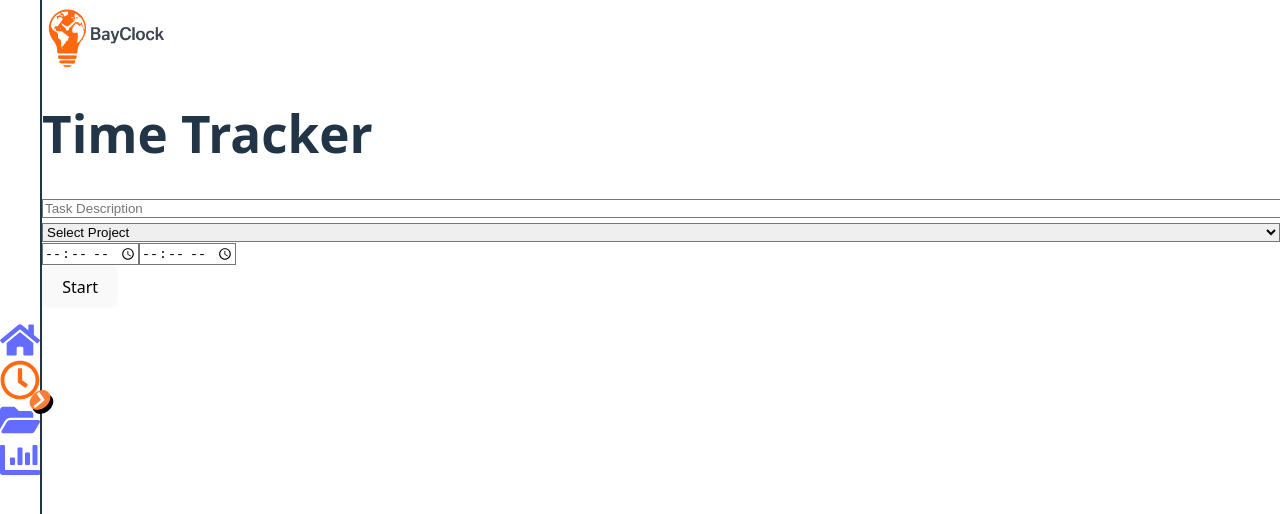
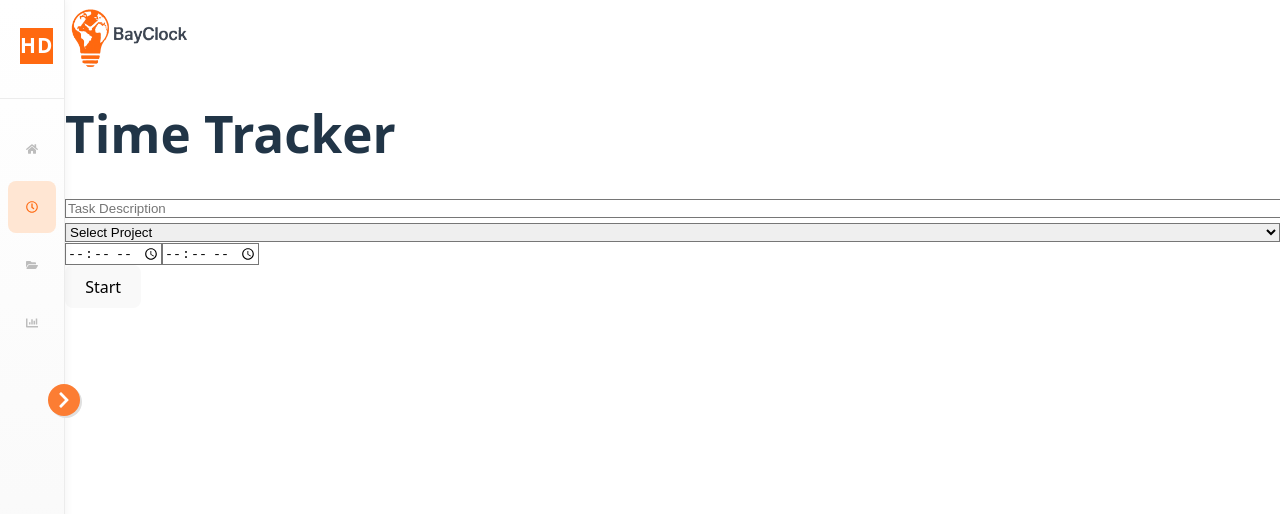
Before and after one commit to c7harry/BayClock, a React (Vite) app in the folder BayClock/: page /tracker in a window 1280 px wide. Shown: the top 514 px of the page. Built offline with nearby package versions, Linux system fonts and the light colour scheme.

Commit message:
finished sidebar

```diff
--- a/BayClock/src/components/Sidebar.jsx
+++ b/BayClock/src/components/Sidebar.jsx
@@ -7,22 +7,19 @@ export default function Sidebar() {
   const [open, setOpen] = useState(false);
 
   return (
-    <div
-      className={`relative card bg-gradient-to-b from-orange-50 via-white to-orange-100 p-5 shadow-lg border-r-2 border-orange-200 rounded-md min-h-screen flex flex-col items-center transition-all duration-300 ${
-        open ? "w-72" : "w-20"
-      }`}
-    >
-      {/* Custom Drawer Toggle Button */}
+    <StyledSidebar open={open}>
+      {/* Drawer Toggle Button */}
       <StyledWrapper>
         <button
-          className="cta absolute left-full top-1/2 -translate-y-1/2 z-10"
-          style={{ width: "20px", height: "20px", padding: 0, marginLeft: "-10px" }}
+          className="cta"
+          style={{
+            left: open ? "calc(100% - 16px)" : "calc(100% - 16px)",
+            top: "50%",
+            transform: "translateY(-50%)",
+          }}
           onClick={() => setOpen((o) => !o)}
           aria-label={open ? "Collapse sidebar" : "Expand sidebar"}
         >
-          <span className="span" style={{ fontSize: 0, padding: 0 }}>
-            {/* Hide text, only show arrow */}
-          </span>
           <span className="second">
             {open ? (
               <FaChevronLeft size={18} color="#fff" />
@@ -32,79 +29,160 @@ export default function Sidebar() {
           </span>
         </button>
       </StyledWrapper>
-      <div className="w-full flex flex-col items-center flex-1 justify-center gap-8">
+      <div className="sidebar-content">
+        <div className="logo-area">
+          <span className="logo-square">HD</span>
+          {open && <span className="logo-text">Username</span>}
+        </div>
+        <nav className="nav-links">
           <NavLink
             to="/dashboard"
             className={({ isActive }) =>
-            `flex items-center justify-center ${open ? "gap-4" : ""} px-3 py-2 my-2 group font-semibold rounded-full bg-cover transition-all ease-linear
-            hover:bg-orange-100 hover:shadow-inner focus:bg-gradient-to-r from-orange-400 to-orange-600 focus:text-white
-            ${isActive ? "bg-orange-100 text-[#ff6910] shadow" : "text-gray-700"}`
+              `nav-link ${isActive ? "active" : ""} ${open ? "open" : ""}`
             }
           >
-          <span className="pr-4 flex items-center justify-center">
-            <FaHome size={40} className="group-focus:text-white group-hover:text-[#ff6910] transition-colors" />
-          </span>
-          {open && <span className="text-lg">Dashboard</span>}
+            <FaHome size={open ? 24 : 32} />
+            {open && <span>Dashboard</span>}
           </NavLink>
           <NavLink
             to="/tracker"
             className={({ isActive }) =>
-            `flex items-center justify-center ${open ? "gap-4" : ""} px-3 py-2 my-2 group font-semibold rounded-full bg-cover transition-all ease-linear
-            hover:bg-orange-100 hover:shadow-inner focus:bg-gradient-to-r from-orange-400 to-orange-600 focus:text-white
-            ${isActive ? "bg-orange-100 text-[#ff6910] shadow" : "text-gray-700"}`
+              `nav-link ${isActive ? "active" : ""} ${open ? "open" : ""}`
             }
           >
-          <span className="pr-4 flex items-center justify-center">
-            <FaRegClock size={40} className="group-focus:text-white group-hover:text-[#ff6910] transition-colors" />
-          </span>
-          {open && <span className="text-lg">Time Tracker</span>}
+            <FaRegClock size={open ? 24 : 32} />
+            {open && <span>Time Tracker</span>}
           </NavLink>
           <NavLink
             to="/projects"
             className={({ isActive }) =>
-            `flex items-center justify-center ${open ? "gap-4" : ""} px-3 py-2 my-2 group font-semibold rounded-full bg-cover transition-all ease-linear
-            hover:bg-orange-100 hover:shadow-inner focus:bg-gradient-to-r from-orange-400 to-orange-600 focus:text-white
-            ${isActive ? "bg-orange-100 text-[#ff6910] shadow" : "text-gray-700"}`
+              `nav-link ${isActive ? "active" : ""} ${open ? "open" : ""}`
             }
           >
-          <span className="pr-4 flex items-center justify-center">
-            <FaFolderOpen size={40} className="group-focus:text-white group-hover:text-[#ff6910] transition-colors" />
-          </span>
-          {open && <span className="text-lg">Projects</span>}
+            <FaFolderOpen size={open ? 24 : 32} />
+            {open && <span>Projects</span>}
           </NavLink>
           <NavLink
             to="/reports"
             className={({ isActive }) =>
-            `flex items-center justify-center ${open ? "gap-4" : ""} px-3 py-2 my-2 group font-semibold rounded-full bg-cover transition-all ease-linear
-            hover:bg-orange-100 hover:shadow-inner focus:bg-gradient-to-r from-orange-400 to-orange-600 focus:text-white
-            ${isActive ? "bg-orange-100 text-[#ff6910] shadow" : "text-gray-700"}`
+              `nav-link ${isActive ? "active" : ""} ${open ? "open" : ""}`
             }
           >
-          <span className="pr-4 flex items-center justify-center">
-            <FaChartBar size={40} className="group-focus:text-white group-hover:text-[#ff6910] transition-colors" />
-          </span>
-          {open && <span className="text-lg">Reports</span>}
+            <FaChartBar size={open ? 24 : 32} />
+            {open && <span>Reports</span>}
           </NavLink>
+        </nav>
       </div>
-    </div>
+    </StyledSidebar>
   );
 }
 
+const StyledSidebar = styled.div`
+  position: relative;
+  background: linear-gradient(to bottom, #fff 0%, #f7f7f7 100%);
+  border-right: 1.5px solid #ececec;
+  min-height: 100vh;
+  width: ${({ open }) => (open ? "220px" : "64px")};
+  transition: width 0.25s cubic-bezier(.4,0,.2,1);
+  display: flex;
+  flex-direction: column;
+  align-items: stretch;
+  box-shadow: 2px 0 8px 0 rgba(0,0,0,0.04);
+  z-index: 20;
+
+  .sidebar-content {
+    display: flex;
+    flex-direction: column;
+    height: 100%;
+    flex: 1;
+    justify-content: space-between;
+    padding: 18px 0 12px 0;
+  }
+
+  .logo-area {
+    display: flex;
+    align-items: center;
+    gap: 12px;
+    padding: 0 20px 24px 20px;
+    border-bottom: 1px solid #ececec;
+    min-height: 56px;
+  }
+  .logo-square {
+    background:#ff6910;
+    font-weight: bold;
+    font-size: 1.3rem;
+    color:#ffffff;
+    width: 36px;
+    height: 36px;
+    display: flex;
+    align-items: center;
+    justify-content: center;
+    letter-spacing: 1px;
+  }
+  .logo-text {
+    font-size: 1.2rem;
+    font-weight: 600;
+    color: #222;
+    letter-spacing: 1px;
+  }
+
+  .nav-links {
+    display: flex;
+    flex-direction: column;
+    gap: 6px;
+    margin-top: 24px;
+    flex: 1;
+  }
+  .nav-link {
+    display: flex;
+    align-items: center;
+    gap: 0;
+    padding: 10px 18px;
+    border-radius: 8px;
+    color: #444;
+    font-size: 1rem;
+    font-weight: 500;
+    transition: background 0.18s, color 0.18s, gap 0.18s;
+    cursor: pointer;
+    margin: 0 8px;
+    svg {
+      margin-right: ${({ open }) => (open ? "16px" : "0")};
+      color: #bdbdbd;
+      transition: color 0.18s;
+    }
+  }
+  .nav-link.open {
+    gap: 16px;
+  }
+  .nav-link.active,
+  .nav-link:hover {
+    background: #ffe6d3;
+    color: #ff6910;
+    svg {
+      color: #ff6910;
+    }
+  }
+`;
+
 const StyledWrapper = styled.div`
   .cta {
+    position: absolute;
+    left: 100%;
+    top: 50%;
+    transform: translate(-50%, -50%) skewX(-15deg);
     display: flex;
     align-items: center;
     justify-content: center;
     padding: 0;
-    background:rgb(252, 125, 51);
-    transition: 1s;
-    box-shadow: 4px 4px 0 black;
-    transform: skewX(-15deg);
+    background: rgb(252, 125, 51);
+    transition: 0.25s;
+    box-shadow: 2px 2px 0 #e0e0e0;
     border: none;
     cursor: pointer;
     border-radius: 50%;
     width: 32px;
     height: 32px;
+    z-index: 30;
   }
 
   .cta:focus {
@@ -112,9 +190,8 @@ const StyledWrapper = styled.div`
   }
 
   .cta:hover {
-    transition: 0.5s;
-    box-shadow: 7px 7px 0 #fbc638;
-    background:rgb(255, 94, 0);
+    box-shadow: 4px 4px 0 #fbc638;
+    background: rgb(255, 94, 0);
   }
 
   .span {
```
Lines whose indentation alone changed are shown as unchanged.
